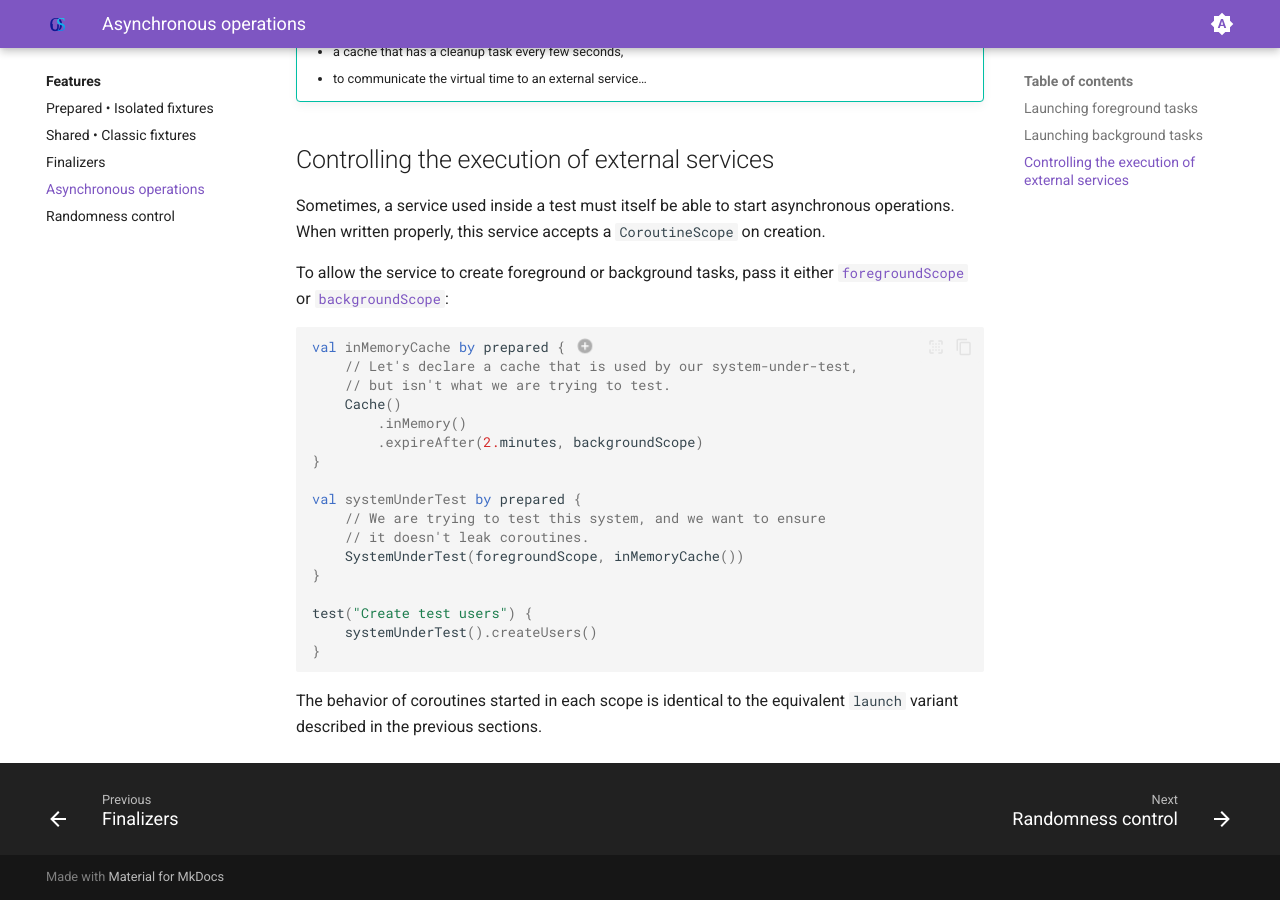
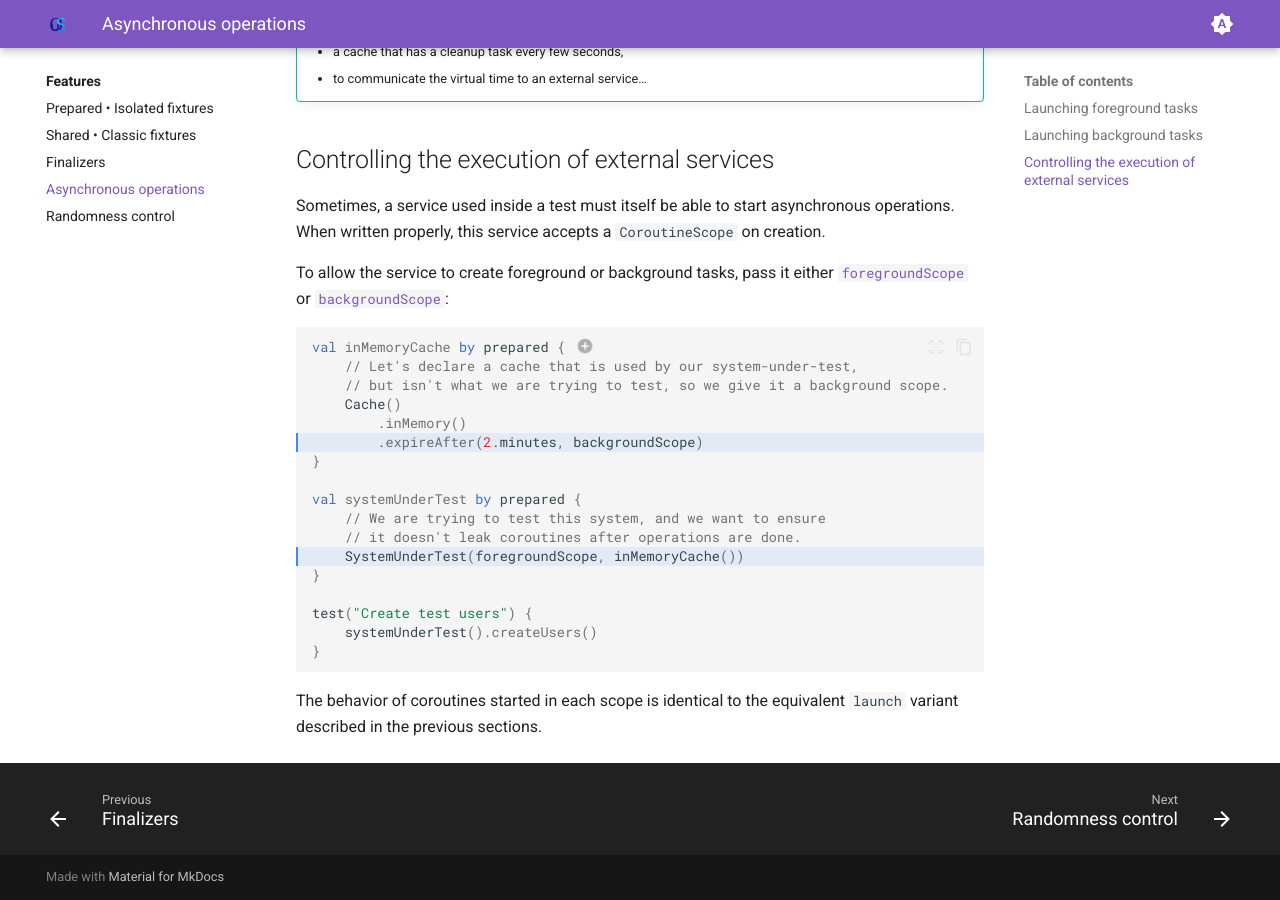
Before and after one commit to CLOVIS-AI/Prepared, an MkDocs documentation site: the page built from docs/website/docs/features/async.md, in a window 1280 px wide and 900 px high, scrolled down 2015 px. Built offline with MkDocs 1.6.1 and Material for MkDocs 9.7.7, drawn with Linux system fonts in a browser that asks for light colours.

Commit message:
docs(website): Highlight usages of foregroundScope and backgroundScope in the asynchronous operations section

````diff
--- a/docs/website/docs/features/async.md
+++ b/docs/website/docs/features/async.md
@@ -79,10 +79,10 @@ When written properly, this service accepts a `CoroutineScope` on creation.
 
 To allow the service to create foreground or background tasks, pass it either [`foregroundScope`](https://opensavvy.gitlab.io/groundwork/prepared/api-docs/suite/opensavvy.prepared.suite/foreground-scope.html) or [`backgroundScope`](https://opensavvy.gitlab.io/groundwork/prepared/api-docs/suite/opensavvy.prepared.suite/background-scope.html):
 
-```kotlin
+```kotlin hl_lines="6 12"
 val inMemoryCache by prepared { // (1)!
     // Let's declare a cache that is used by our system-under-test,
-    // but isn't what we are trying to test.
+    // but isn't what we are trying to test, so we give it a background scope.
     Cache()
         .inMemory()
         .expireAfter(2.minutes, backgroundScope)
@@ -90,7 +90,7 @@ val inMemoryCache by prepared { // (1)!
 
 val systemUnderTest by prepared {
     // We are trying to test this system, and we want to ensure
-    // it doesn't leak coroutines.
+    // it doesn't leak coroutines after operations are done.
     SystemUnderTest(foregroundScope, inMemoryCache())
 }
 
````
